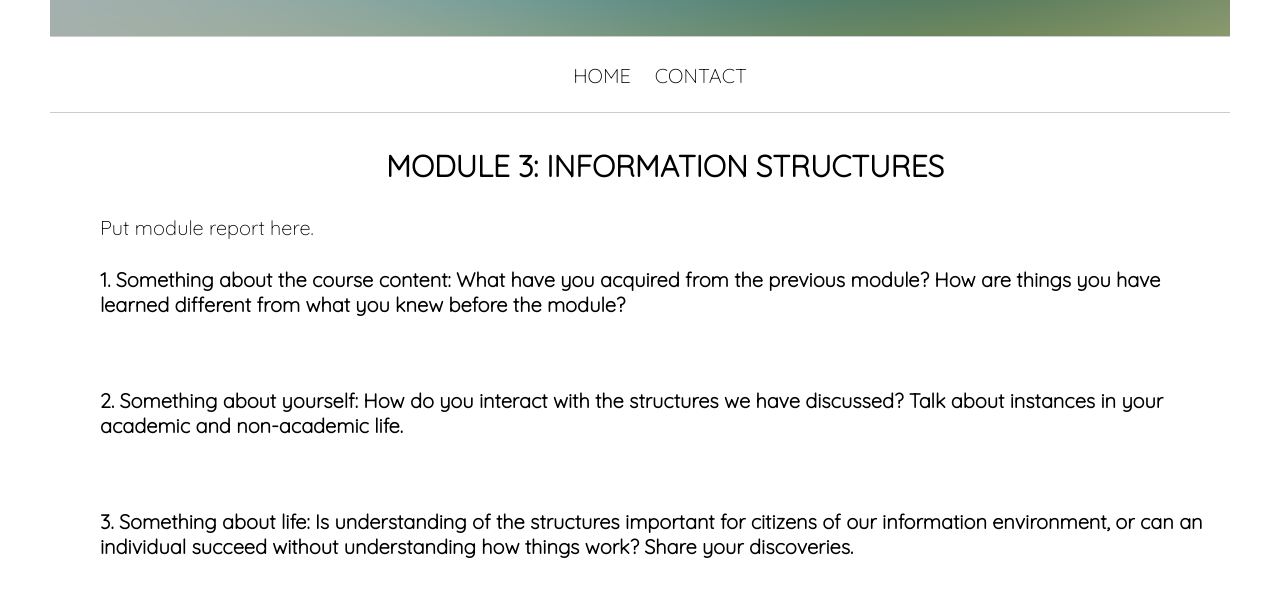
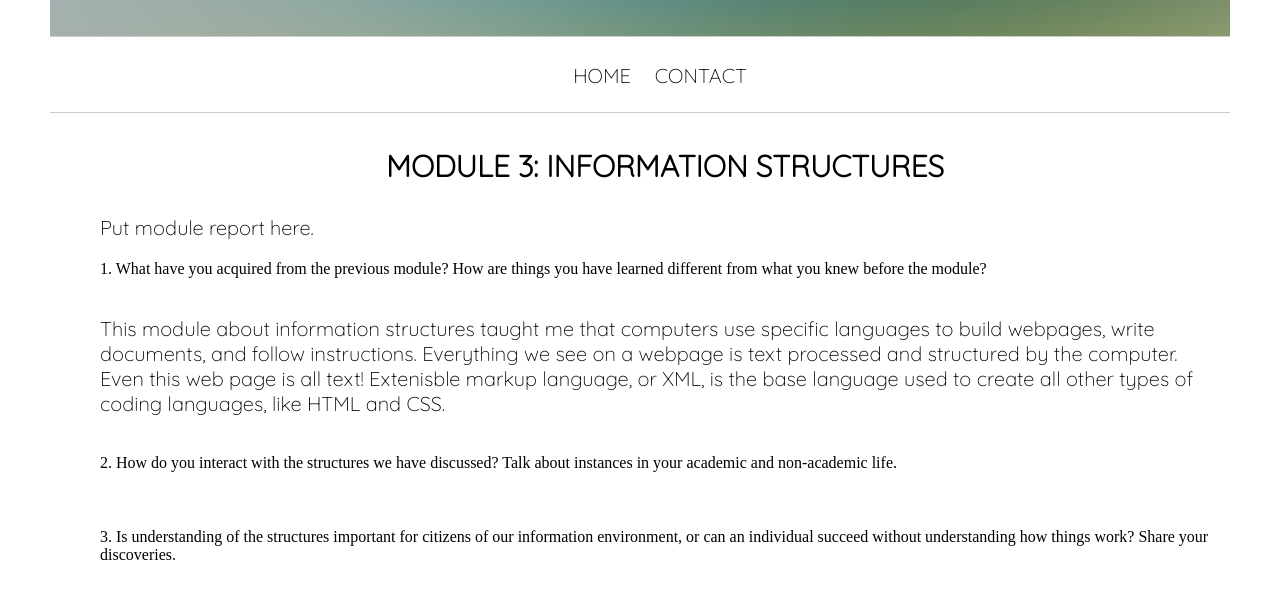
Before and after one commit to rcmetcalf/rcmetcalf.github.io, a Jekyll site: the page gooey/index.html, which Jekyll copies as it is, in a window 1280 px wide and 900 px high, scrolled down 508 px. Shown: the top 599 px of the window. Built offline with Jekyll 4.4.1, drawn with Linux system fonts in a browser that asks for light colours; Markdown is read by kramdown in place of the engine named in the settings.

Commit message:
Update index.html

```diff
--- a/gooey/index.html
+++ b/gooey/index.html
@@ -28,9 +28,21 @@
 	<div class="block1">
 		<h3>Module 3: Information Structures</h3>
 			 <p>Put module report here. <br>
-			<h4>1. Something about the course content: What have you acquired from the previous module? How are things you have learned different from what you knew before the module?</h4><br>
-			<h4>2. Something about yourself: How do you interact with the structures we have discussed? Talk about instances in your academic and non-academic life.</h4><br>
-			<h4>3. Something about life: Is understanding of the structures important for citizens of our information environment, or can an individual succeed without understanding how things work? Share your discoveries.</h4><br>
+			<div class="section">1. What have you acquired from the previous module? How are things you have learned different from what you knew before the module?</div><br>
+			<p>
+			This module about information structures taught me that computers use specific languages to build webpages, write documents, and follow instructions. Everything we see on a webpage is text processed and structured by the computer. <br>
+			Even this web page is all text!
+
+			Extenisble markup language, or XML, is the base language used to create all other types of coding languages, like HTML and CSS.
+			</p><br>
+			<div class="section">2. How do you interact with the structures we have discussed? Talk about instances in your academic and non-academic life.</div><br>
+			<p>
+
+			</p><br>
+			<div class="section">3. Is understanding of the structures important for citizens of our information environment, or can an individual succeed without understanding how things work? Share your discoveries.</div><br>
+			<p>
+
+			</p><br>
 		</p>
 	</div>
 
```
